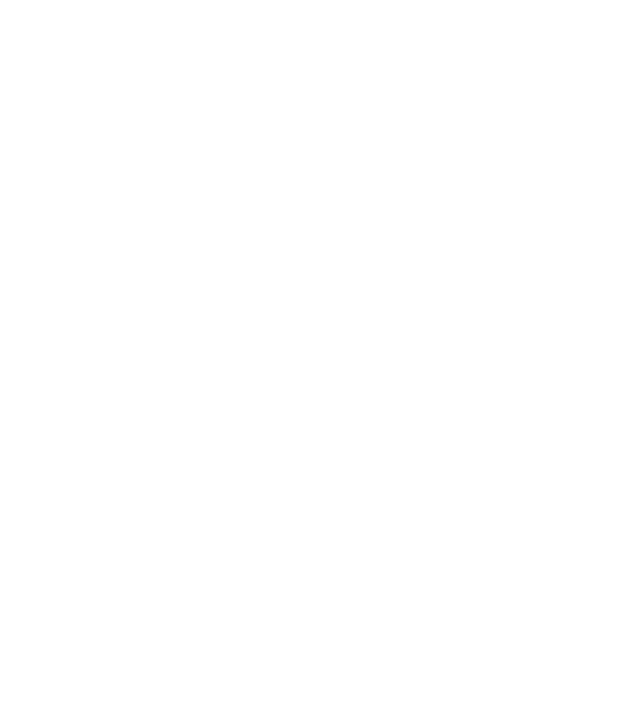
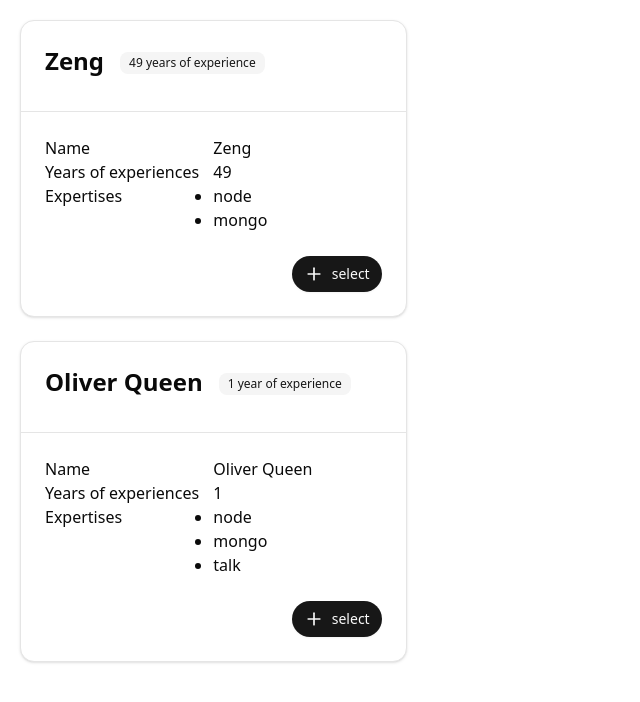
Before and after one commit to tintinnkt/dentist-booking-frontend, a Next.js app: page / in a window 1280 px wide. Shown: the top 702 px of the page, without its empty margins (0-640 px from the left). Built offline with nearby package versions, Linux system fonts and the light colour scheme.

Commit message:
feat: basic of dentist card

```diff
--- a/src/app/page.tsx
+++ b/src/app/page.tsx
@@ -1,3 +1,28 @@
+import DentistCard from "@/components/DentistCard";
+import { DentistListAllItem } from "@/types/api/Dentist";
+const dentists: DentistListAllItem[] = [
+  {
+    id: "012",
+    name: "Zeng",
+    yearsOfExperience: 49,
+    areaOfExpertise: ["node", "mongo"],
+  },
+  {
+    id: "012",
+    name: "Oliver Queen",
+    yearsOfExperience: 1,
+    areaOfExpertise: ["node", "mongo", "talk"],
+  },
+];
+
 export default function Home() {
-  return <div></div>;
+  return (
+    <main>
+      <div className="w-full space-y-6 p-5 md:w-1/3">
+        {dentists.map((dentist, idx) => (
+          <DentistCard key={idx} dentist={dentist} />
+        ))}
+      </div>
+    </main>
+  );
 }
--- a/src/components/DentistCard.tsx
+++ b/src/components/DentistCard.tsx
@@ -1,10 +1,15 @@
-import { AccordionContent, AccordionTrigger } from "@radix-ui/react-accordion";
 import { DentistListAllItem } from "../types/api/Dentist";
 
-import { ButtonConfigKeys } from "./CustomButton";
-import { Accordion, AccordionItem } from "./ui/Accordion";
+import { ButtonConfigKeys, CustomButton } from "./CustomButton";
 import { Badge } from "./ui/Badge";
-import { Card, CardContent, CardHeader, CardTitle } from "./ui/Card";
+import {
+  Card,
+  CardContent,
+  CardFooter,
+  CardHeader,
+  CardTitle,
+} from "./ui/Card";
+import { Separator } from "./ui/Separator";
 
 interface DentistCardProps {
   dentist: DentistListAllItem;
@@ -25,28 +30,32 @@
   return (
     <Card className="rounded-xl">
       <CardHeader>
-        <CardTitle className="flex items-center space-x-4">
-          <h2>{dentist.name}</h2>
+        <CardTitle className="flex flex-wrap items-center space-y-1 space-x-4">
+          <h2 className="text-2xl">{dentist.name}</h2>
           <Badge variant={"secondary"}>
-            {dentist.yearsOfExperience} year of experience
+            {dentist.yearsOfExperience} year
+            {dentist.yearsOfExperience > 1 ? "s" : ""} of experience
           </Badge>
         </CardTitle>
-        <CardContent className="w-full">
-          <Accordion type="single" collapsible className="w-full">
-            <AccordionItem value="see-full-detail">
-              <AccordionTrigger className="w-full text-start">
-                Full Description
-              </AccordionTrigger>
-              <AccordionContent className="grid w-full grid-cols-5">
-                <p className="col-span-1">name</p>
-                <p className="col-span-4">{dentist.name}</p>
-                <p className="col-span-1">year of experience</p>
-                <p className="col-span-4">{dentist.yearsOfExperience}</p>
-              </AccordionContent>
-            </AccordionItem>
-          </Accordion>
-        </CardContent>
       </CardHeader>
+      <Separator />
+      <CardContent className="grid w-full grid-cols-2">
+        <p>Name</p>
+        <p className="col-span-1">{dentist.name}</p>
+        <p>Years of experiences</p>
+        <p className="col-span-1">{dentist.yearsOfExperience}</p>
+        <p>Expertises</p>
+        <ul className="col-span-1 list-disc">
+          {dentist.areaOfExpertise.map((expertise, idx) => (
+            <li key={idx} className="">
+              {expertise}
+            </li>
+          ))}
+        </ul>
+      </CardContent>
+      <CardFooter className="flex justify-end">
+        <CustomButton useFor="select" />
+      </CardFooter>
     </Card>
   );
 };
```
